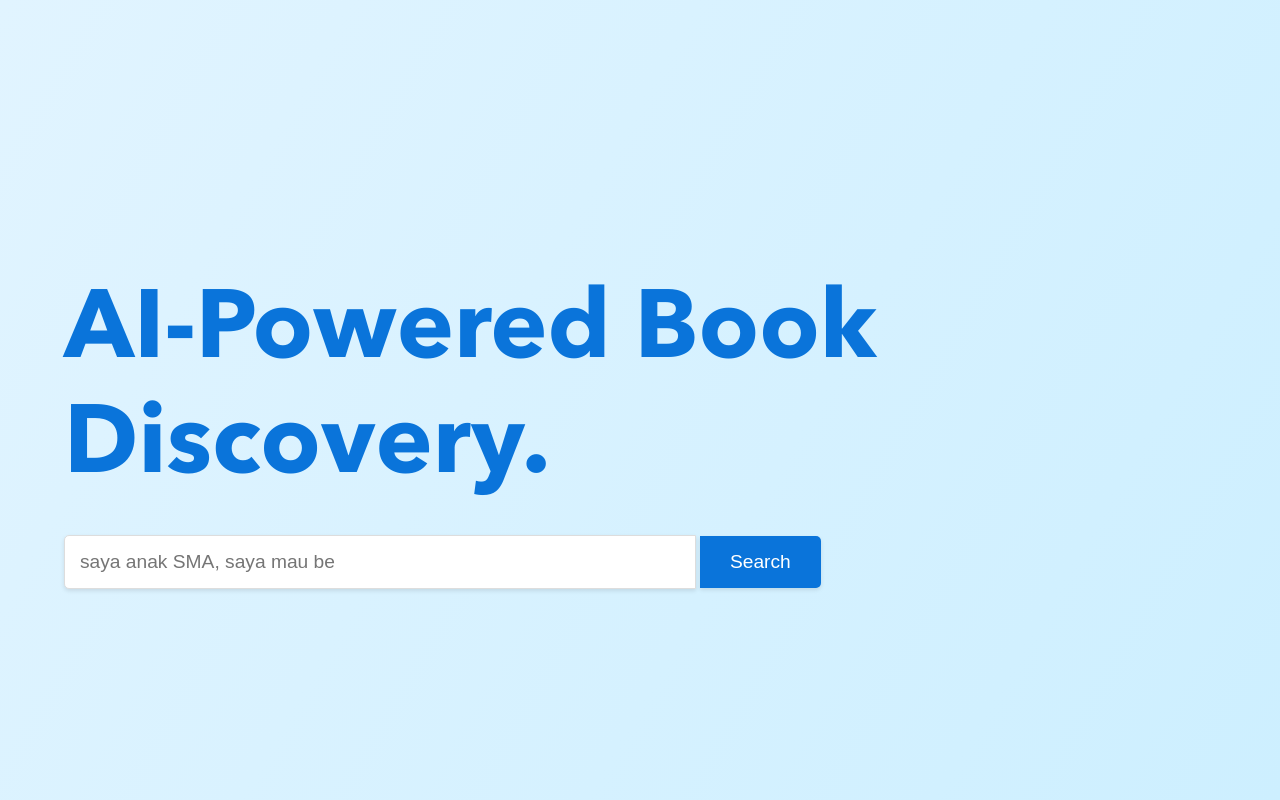
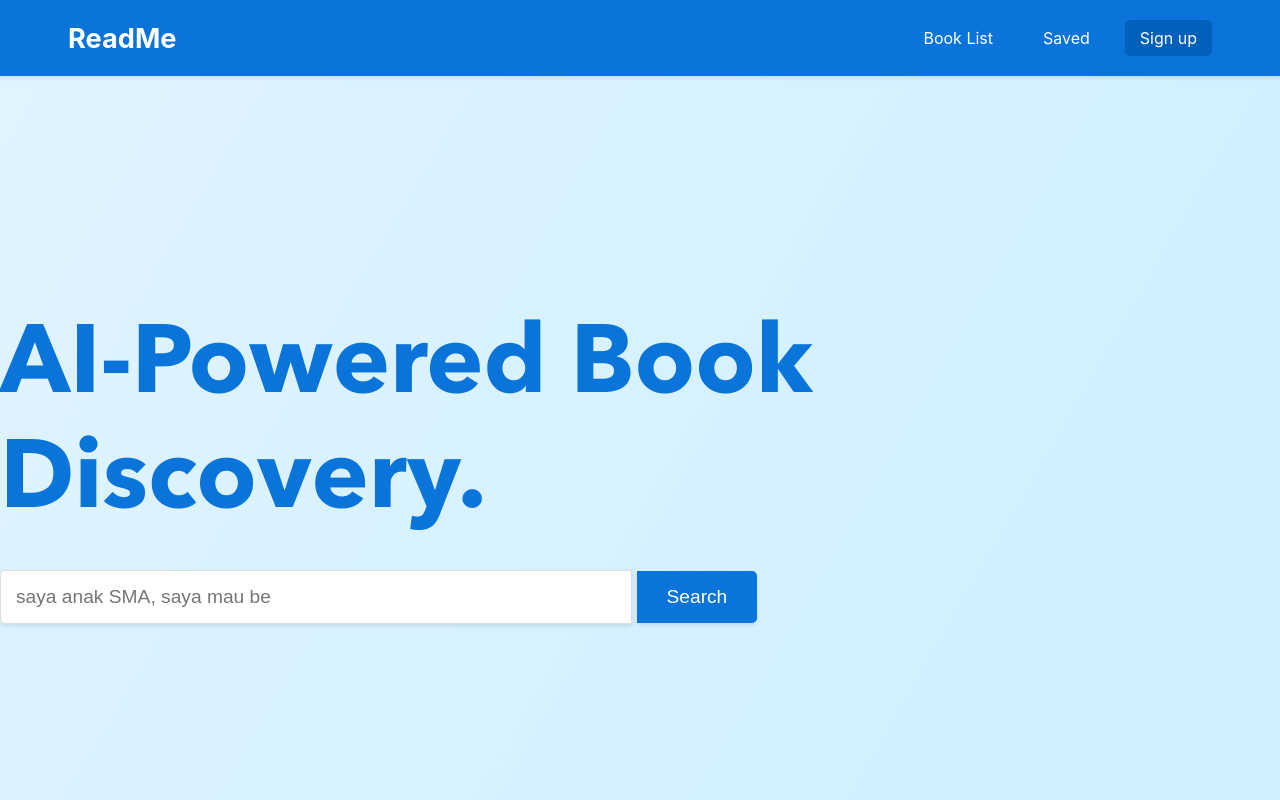
Before and after one commit to Readme-org/ReadMe, a Django app: page / in a window 1280 px wide. Run offline with Django 4.2, Linux system fonts and the light colour scheme.

Commit message:
update ghany

```diff
--- a/main/static/css/main_style.css
+++ b/main/static/css/main_style.css
@@ -7,8 +7,9 @@
        url('../fonts/AvenirNextLTPro-Bold.svg') format('svg');
 }
 
+
 body {
-  font-family: 'Roboto', sans-serif;
+  font-family: 'Inter', sans-serif;
   background: linear-gradient(120deg, #E1F4FF, #CDEFFF);
   display: flex;
   justify-content: center;
@@ -18,9 +19,84 @@ body {
   transition: background-color 0.5s;
 }
 
+.main-header {
+  display: flex;
+  justify-content: space-between;
+  align-items: center;
+  padding: 10px 50px;
+  background-color: #0A74DA;
+  box-shadow: 0 4px 6px rgba(0, 0, 0, 0.1);
+  position: fixed;
+  width: 100%;
+  top: 0;
+  z-index: 1000;
+}
+
+.main-header .logo {
+  font-family: 'Inter', sans-serif;  /* You mentioned using 'Inter' font for the logo */
+  color: #ffffff;
+  font-size: 1.7em;
+  font-weight: bold;
+  margin-right: auto;
+  margin-left: 68px;
+}
+
+.main-nav {
+  display: flex;
+  gap: 15px;
+}
+
+.main-nav a {
+  text-decoration: none;
+  color: #ffffff;
+  padding: 8px 15px;
+  border-radius: 5px;
+  transition: background-color 0.3s;
+}
+
+.main-nav a:hover {
+  background-color: rgba(255, 255, 255, 0.1);
+}
+
+.signup-btn {
+  background-color: #0160ba;
+  color: #0A74DA;
+  padding: 8px 20px;
+  border-radius: 5px;
+  transition: background-color 0.3s;
+}
+
+.signup-btn:hover {
+  background-color: #0160ba;
+}
+
+.main-header {
+  display: flex;
+  justify-content: space-between;
+  align-items: center;
+  padding: 20px 10%;
+  background-color: #0A74DA;
+  box-shadow: 0 2px 4px rgba(0, 0, 0, 0.1);
+}
+
+.main-nav {
+  display: flex;
+  gap: 20px;
+  margin-right: 68px;
+}
+
+.main-nav a {
+  color: #fff;
+  text-decoration: none;
+  transition: opacity 0.3s;
+}
+
+.main-nav a:hover {
+  opacity: 0.8;
+}
+
 .container {
-  max-width: 90%; /* adjust as needed */
-  box-sizing: border-box;
+  margin-top: 70px;
 }
 
 @keyframes fadeIn {
--- a/main/static/js/main_script.js
+++ b/main/static/js/main_script.js
@@ -1,6 +1,41 @@
-document.getElementById("searchBtn").addEventListener("click", function() {
-  let query = document.getElementById("searchInput").value;
-  if(query) {
-      alert('Mencari: ' + query);
-  }
-});
+function searchBooks(query) {
+  fetch('http://127.0.0.1:5000/AI_Search', {
+      method: 'POST',
+      headers: {
+          'Content-Type': 'application/json',
+      },
+      body: JSON.stringify({ context: query })
+  })
+  .then(response => response.json())
+  .then(data => {
+      displayResults(data.books);
+  })
+  .catch((error) => {
+      console.error('Error:', error);
+  });
+}
+
+function displayResults(books) {
+  const searchResults = document.getElementById("searchResults");
+  // Bersihkan hasil pencarian lama
+  searchResults.innerHTML = "";
+
+  // Buat ul element untuk menampilkan hasil pencarian
+  const ul = document.createElement("ul");
+  ul.className = "book-list";
+
+  books.forEach(book => {
+      const li = document.createElement("li");
+      const a = document.createElement("a");
+      // asumsikan kita memiliki URL untuk setiap buku, tambahkan URL ke atribut href
+      // Jika Anda tidak memiliki URL, Anda mungkin perlu mendapatkannya dari API lain atau gunakan "#" sebagai placeholder
+      a.href = `https://www.google.com/search?q=${encodeURIComponent(book)}`; // ini hanya contoh, sesuaikan URL dengan kebutuhan Anda
+      a.textContent = book;
+      a.target = "_blank"; // buka di tab baru
+
+      li.appendChild(a);
+      ul.appendChild(li);
+  });
+
+  searchResults.appendChild(ul);
+}
--- a/main/templates/main.html
+++ b/main/templates/main.html
@@ -11,6 +11,15 @@
     <link href="https://fonts.googleapis.com/css2?family=Roboto:wght@400;700&display=swap" rel="stylesheet">
 </head>
 <body>
+    <header class="main-header">
+        <div class="logo">ReadMe</div>
+        <nav class="main-nav">
+            <a href="#">Book List</a>
+            <a href="#">Saved</a>
+            <a href="#" class="signup-btn">Sign up</a>
+        </nav>
+    </header>
+
     <div class="background-animation"></div>
     <div class="container">
         <h1 class="tagline">AI-Powered Book Discovery.</h1>
@@ -18,6 +27,8 @@
             <input type="text" placeholder="Contoh: saya anak smp, saya perlu buku mtk" id="searchInput">
             <button id="searchBtn">Search</button>
         </div>
+
+        <div id="searchResults" class="search-results"></div>
     </div>
     <script src="{% static 'js/main_script.js' %}"></script>
     <script>
@@ -51,6 +62,14 @@
         }
         document.querySelector('#searchInput').placeholder = letter;
     }());
+
+    document.getElementById("searchBtn").addEventListener("click", function() {
+  let query = document.getElementById("searchInput").value;
+  if(query) {
+      // Fungsi untuk membuat permintaan ke server akan didefinisikan di main_script.js
+      searchBooks(query);
+  }
+});
     </script>
 </body>
 </html>
```
